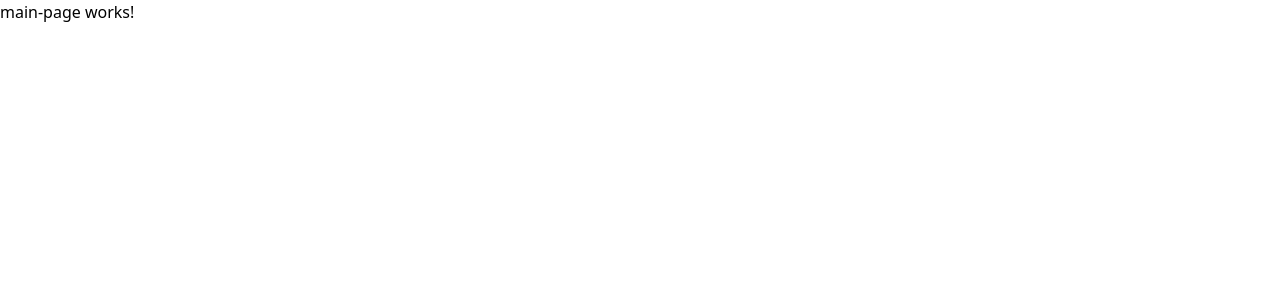
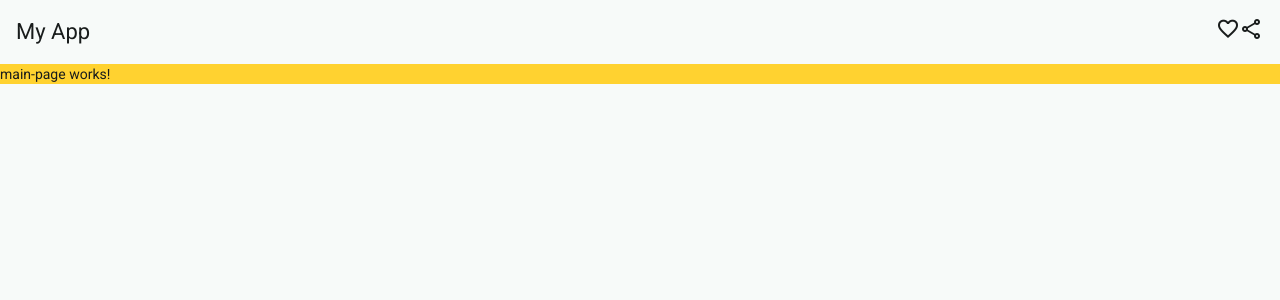
Before and after one commit to alanpawlukiewicz/Meeting-Management-System, an Angular app in the folder frontend/: page /home in a window 1280 px wide. Shown: the top 300 px of the page. Built offline with nearby package versions, Linux system fonts and the light colour scheme.

Commit message:
Add angular material

```diff
--- a/frontend/angular.json
+++ b/frontend/angular.json
@@ -2,7 +2,8 @@
   "$schema": "./node_modules/@angular/cli/lib/config/schema.json",
   "version": 1,
   "cli": {
-    "packageManager": "npm"
+    "packageManager": "npm",
+    "analytics": false
   },
   "newProjectRoot": "projects",
   "projects": {
@@ -24,9 +25,7 @@
                 "input": "public"
               }
             ],
-            "styles": [
-              "src/styles.css"
-            ]
+            "styles": ["src/material-theme.scss", "src/styles.css"]
           },
           "configurations": {
             "production": {
--- a/frontend/src/app/app.config.ts
+++ b/frontend/src/app/app.config.ts
@@ -2,10 +2,12 @@ import { ApplicationConfig, provideBrowserGlobalErrorListeners } from '@angular/
 import { provideRouter } from '@angular/router';
 
 import { routes } from './app.routes';
+import { provideHttpClient } from '@angular/common/http';
 
 export const appConfig: ApplicationConfig = {
   providers: [
     provideBrowserGlobalErrorListeners(),
-    provideRouter(routes)
+    provideRouter(routes),
+    provideHttpClient()
   ]
 };
--- a/frontend/src/app/app.html
+++ b/frontend/src/app/app.html
@@ -1 +1,12 @@
+<mat-toolbar>
+    <span class="color-red-500!">My App</span>
+    <span class="grow!"></span>
+    <button matIconButton class="example-icon favorite-icon" aria-label="Example icon-button with heart icon">
+        <mat-icon>favorite</mat-icon>
+    </button>
+    <button matIconButton class="example-icon" aria-label="Example icon-button with share icon">
+        <mat-icon>share</mat-icon>
+    </button>
+</mat-toolbar>
+
 <router-outlet></router-outlet>
--- a/frontend/src/app/app.ts
+++ b/frontend/src/app/app.ts
@@ -1,12 +1,13 @@
 import { Component, signal } from '@angular/core';
+import { MatIconModule } from '@angular/material/icon';
+import { MatToolbar } from '@angular/material/toolbar';
 import { RouterOutlet } from '@angular/router';
 
 @Component({
   selector: 'app-root',
-  imports: [RouterOutlet],
+  imports: [RouterOutlet, MatIconModule, MatToolbar],
   templateUrl: './app.html',
   styleUrl: './app.css'
 })
 export class App {
-  protected readonly title = signal('frontend');
 }
--- a/frontend/src/app/features/home/main-page/main-page.html
+++ b/frontend/src/app/features/home/main-page/main-page.html
@@ -1 +1 @@
-<p>main-page works!</p>
+<p class="bg-amber-300!">main-page works!</p>
--- a/frontend/src/index.html
+++ b/frontend/src/index.html
@@ -1,11 +1,21 @@
 <!doctype html>
 <html lang="en">
   <head>
-  <meta charset="utf-8">
+    <meta charset="utf-8" />
     <title>Meeting Manager</title>
-  <base href="/">
-  <meta name="viewport" content="width=device-width, initial-scale=1">
-  <link rel="icon" type="image/x-icon" href="favicon.ico">
+    <base href="/" />
+    <meta name="viewport" content="width=device-width, initial-scale=1" />
+    <link rel="icon" type="image/x-icon" href="favicon.ico" />
+    <link rel="preconnect" href="https://fonts.googleapis.com" />
+    <link rel="preconnect" href="https://fonts.gstatic.com" crossorigin />
+    <link
+      href="https://fonts.googleapis.com/css2?family=Roboto:wght@300;400;500&display=swap"
+      rel="stylesheet"
+    />
+    <link
+      href="https://fonts.googleapis.com/icon?family=Material+Symbols+Outlined"
+      rel="stylesheet"
+    />
   </head>
   <body>
     <app-root></app-root>
--- /dev/null
+++ b/frontend/src/material-theme.scss
@@ -0,0 +1,38 @@
+// Include theming for Angular Material with `mat.theme()`.
+// This Sass mixin will define CSS variables that are used for styling Angular Material
+// components according to the Material 3 design spec.
+// Learn more about theming and how to use it for your application's
+// custom components at https://material.angular.dev/guide/theming
+@use '@angular/material' as mat;
+
+html {
+  height: 100%;
+  @include mat.theme(
+    (
+      color: (
+        primary: mat.$cyan-palette,
+        tertiary: mat.$orange-palette,
+      ),
+      typography: Roboto,
+      density: 0,
+    )
+  );
+}
+
+body {
+  // Default the application to a light color theme. This can be changed to
+  // `dark` to enable the dark color theme, or to `light dark` to defer to the
+  // user's system settings.
+  color-scheme: light;
+
+  // Set a default background, font and text colors for the application using
+  // Angular Material's system-level CSS variables. Learn more about these
+  // variables at https://material.angular.dev/guide/system-variables
+  background-color: var(--mat-sys-surface);
+  color: var(--mat-sys-on-surface);
+  font: var(--mat-sys-body-medium);
+
+  // Reset the user agent margin.
+  margin: 0;
+  height: 100%;
+}
--- a/frontend/src/styles.css
+++ b/frontend/src/styles.css
@@ -1,3 +1,4 @@
 /* You can add global styles to this file, and also import other style files */
 
 @import 'tailwindcss';
+@source "./app";
```
Also changed, not shown: frontend/package.json (+5 -3 lines), 2 other files (tests, documents, lock files or other folders). Lines whose indentation alone changed are shown as unchanged.
